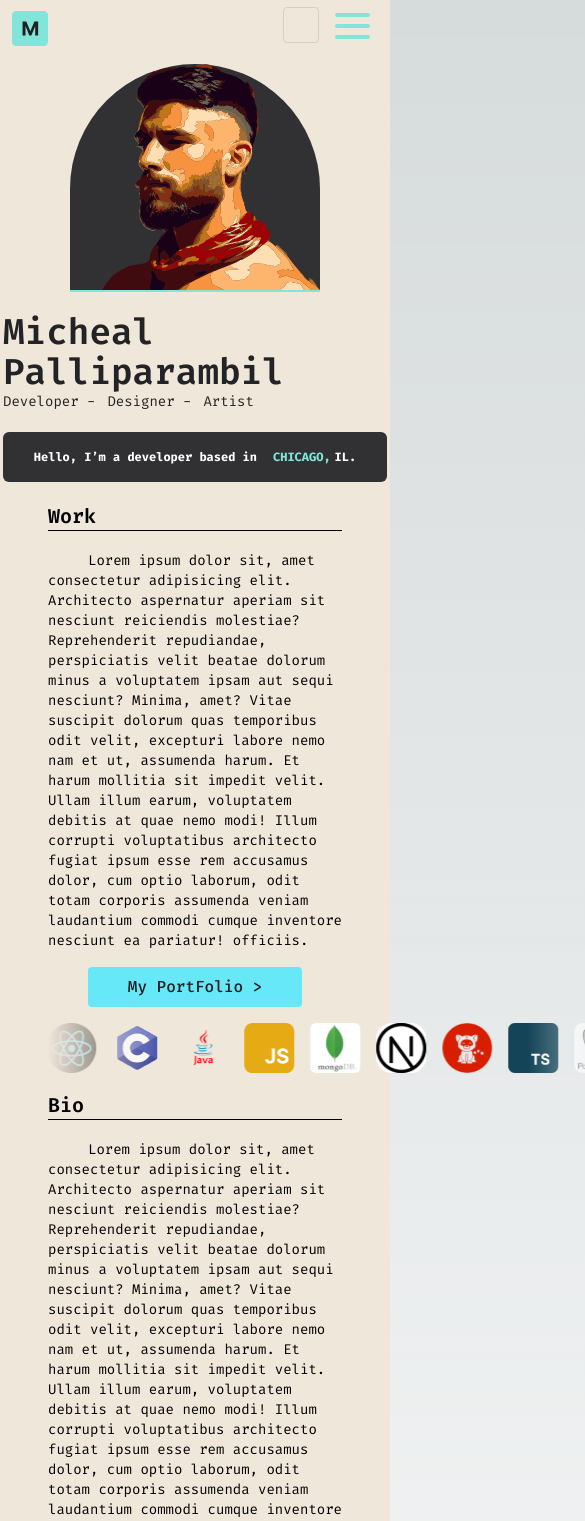
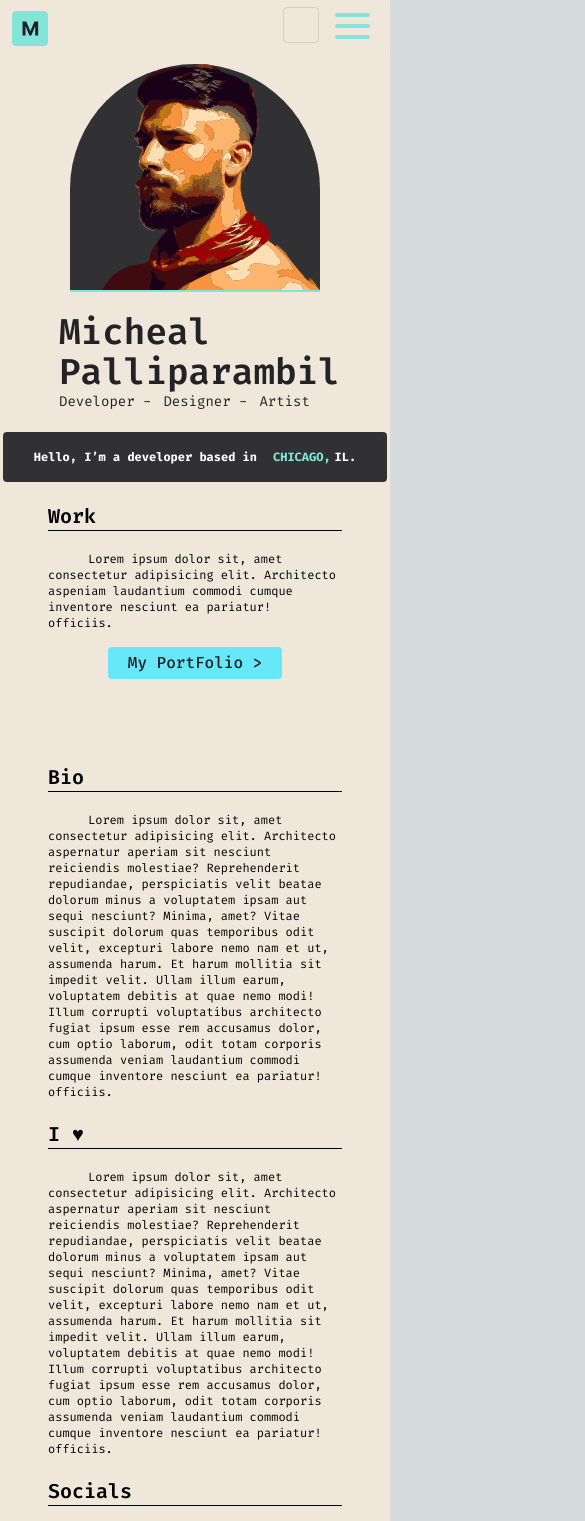
Before and after one commit to mike-rambil/Old_Portfolio_version.2, a Next.js app: page / in a window 390 px wide. Shown: the top 1521 px of the page, 585 px wide, since content can reach past the window. Built offline with nearby package versions, Linux system fonts and the light colour scheme; some icons are missing.

Commit message:
Added Minor upgrades: Hero Section-(No Ans)

```diff
--- a/app/components/experience/Experience.tsx
+++ b/app/components/experience/Experience.tsx
@@ -41,23 +41,15 @@ export default function Experience() {
             <h2 className='portfolio-h2'>Work</h2>
             <p className='portfolio-paragraph max-w-xl'>
               Lorem ipsum dolor sit, amet consectetur adipisicing elit.
-              Architecto aspernatur aperiam sit nesciunt reiciendis molestiae?
-              Reprehenderit repudiandae, perspiciatis velit beatae dolorum minus
-              a voluptatem ipsam aut sequi nesciunt? Minima, amet? Vitae
-              suscipit dolorum quas temporibus odit velit, excepturi labore nemo
-              nam et ut, assumenda harum. Et harum mollitia sit impedit velit.
-              Ullam illum earum, voluptatem debitis at quae nemo modi! Illum
-              corrupti voluptatibus architecto fugiat ipsum esse rem accusamus
-              dolor, cum optio laborum, odit totam corporis assumenda veniam
-              laudantium commodi cumque inventore nesciunt ea pariatur!
-              officiis.
+              Architecto aspeniam laudantium commodi cumque inventore nesciunt
+              ea pariatur! officiis.
             </p>
             <div className='flex justify-center items-center mt-4'>
               <Link href='/portfolio' className='button'>
                 My PortFolio &gt;
               </Link>
             </div>
-
+            {/*
             <div
               className='scroller'
               style={{ position: 'absolute' }}
@@ -65,33 +57,64 @@ export default function Experience() {
               data-speed='slow'
             >
               <div className='scroller__inner'>
-                <Image src='/images/clang.svg' width='50' height={50} alt='' />
-                <Image src='/images/java.svg' width='50' height={50} alt='' />
-                <Image src='/images/js.svg' width='50' height={50} alt='' />
+                <Image
+                  src='/images/clang.svg'
+                  width='50'
+                  height={50}
+                  alt='clang-icon'
+                />
+                <Image
+                  src='/images/java.svg'
+                  width='50'
+                  height={50}
+                  alt='java-icon'
+                />
+                <Image
+                  src='/images/js.svg'
+                  width='50'
+                  height={50}
+                  alt='js-icon'
+                />
                 <Image
                   src='/images/mongodb.svg'
                   width='50'
                   height={50}
-                  alt=''
+                  alt='mongodb-icon'
                 />
-                <Image src='/images/nextjs.svg' width='50' height={50} alt='' />
-                <Image src='/images/tekton.svg' width='50' height={50} alt='' />
-                <Image src='/images/ts.svg' width='50' height={50} alt='' />
+
+                <Image
+                  src='/images/tekton.svg'
+                  width='50'
+                  height={50}
+                  alt='tekton-icon'
+                />
+
+                <Image
+                  src='/images/ts.svg'
+                  width='50'
+                  height={50}
+                  alt='ts-icon'
+                />
+                <Image
+                  src='/images/nextjs.svg'
+                  width='50'
+                  height={50}
+                  alt='nextjs-icon'
+                />
+                <Image
+                  src='/images/reactjs.svg'
+                  width='50'
+                  height={50}
+                  alt='reactjs-icon'
+                />
                 <Image
                   src='/images/postgre.svg'
                   width='50'
                   height={50}
-                  alt=''
-                />
-                <Image src='/images/nextjs.svg' width='50' height={50} alt='' />
-                <Image
-                  src='/images/reactjs.svg'
-                  width='50'
-                  height={50}
-                  alt=''
+                  alt='postgre-icon'
                 />
               </div>
-            </div>
+            </div> */}
           </section>
         </article>
       </Article>
--- a/app/components/hero/Hero.tsx
+++ b/app/components/hero/Hero.tsx
@@ -23,11 +23,11 @@ export default function Hero() {
         <div className='flex flex-col-reverse md:flex-row w-96 md:w-full mt-4 '>
           <div className='flex flex-col justify-center items-left'>
             <div>
-              <h1 className='text-4xl font-semibold text-lightAccent  dark:text-secondary mt-5'>
+              <h1 className='ml-14 md:ml-0 text-4xl font-semibold text-lightAccent  dark:text-secondary mt-5 '>
                 Micheal Palliparambil
               </h1>
             </div>
-            <div className='flex gap-3 text-sm text-lightAccent dark:dark:text-secondary'>
+            <div className='ml-14 md:ml-0  flex gap-3 text-sm text-lightAccent dark:dark:text-secondary'>
               <h3 className='hidden md:block'>Full Stack Developer -</h3>
               <h3 className=' md:hidden '>Developer -</h3>
               <h3>Designer -</h3>
@@ -44,8 +44,9 @@ export default function Hero() {
             />
           </div>
         </div>
-        <div className='max-w-2xl h-[50px] mt-5 text-center flex justify-center items-center bg-neutral1 text-white dark:text-gray-500 font-extrabold rounded-md'>
+        <div className='max-w-2xl h-[50px] mt-5 text-center flex justify-center items-center bg-neutral1 text-white dark:text-gray-500 font-extrabold rounded'>
           <div className='hidden md:block'>
+            {/* For Tablets and Up -> */}
             <span className='text-sm hover:text-white'>
               Hello, I’m a developer
             </span>
@@ -64,7 +65,9 @@ export default function Hero() {
               based in <span className='text-main '>CHICAGO,</span> IL.
             </span>
           </div>
-          <div className='block md:hidden text-xs'>
+
+          {/* For Mobile Screens */}
+          <div className='block md:hidden text-xs '>
             Hello, I’m a developer based in
             <span className='text-main mx-1 ml-4 text-1xl hover:text-white'>
               CHICAGO,
--- a/app/globals.css
+++ b/app/globals.css
@@ -46,7 +46,7 @@ body {
 }
 
 .button {
-  @apply bg-cyan-300 dark:bg-main text-primary py-2 px-10 rounded font-medium;
+  @apply bg-cyan-300 dark:bg-main text-primary py-1 md:py-2 px-5 md:px-10 rounded font-medium;
 }
 
 .cross-nav {
@@ -58,5 +58,5 @@ body {
 }
 
 .portfolio-paragraph {
-  @apply indent-10 text-sm text-black dark:text-white mt-5;
+  @apply indent-10 text-xs md:text-sm text-black dark:text-white mt-5;
 }
```
